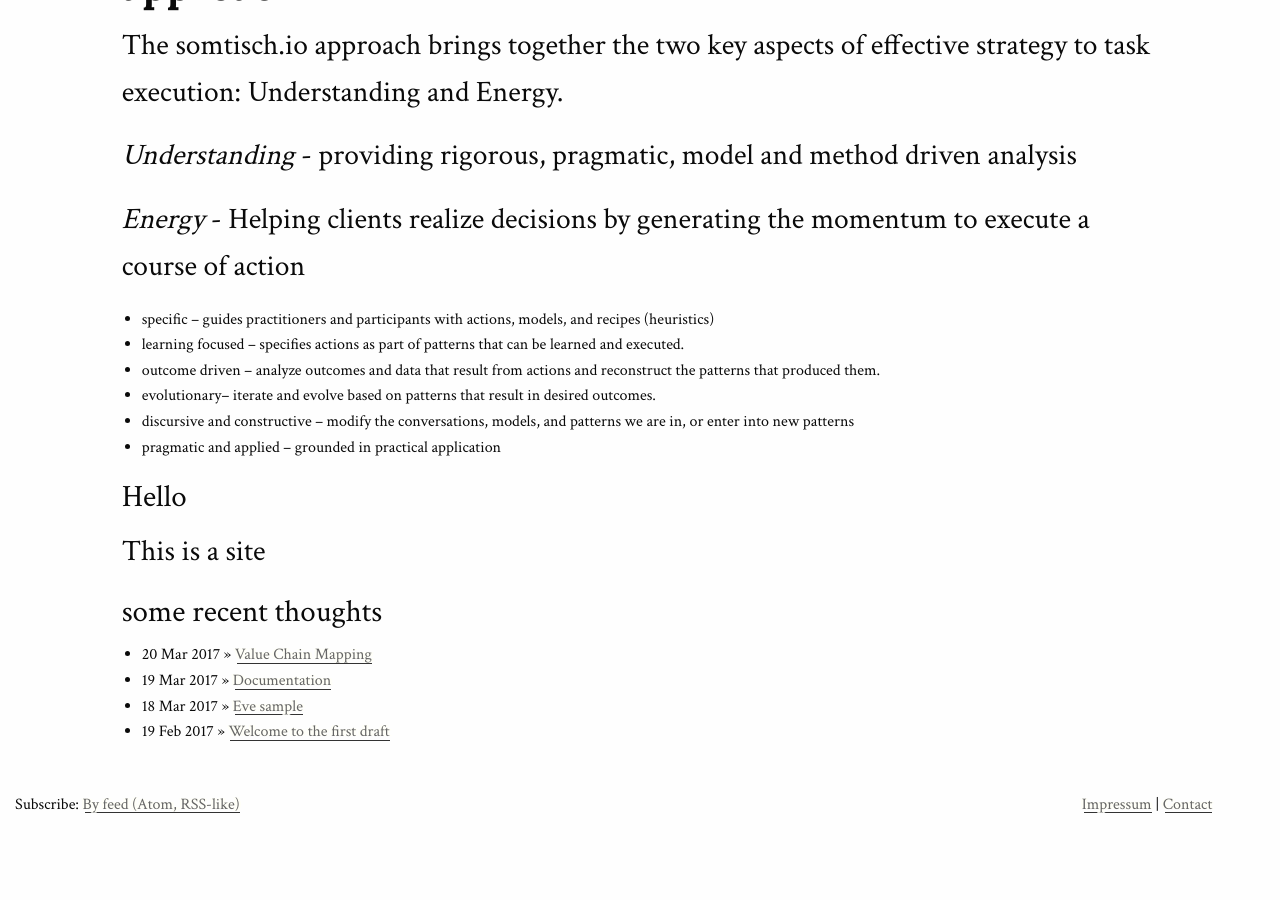
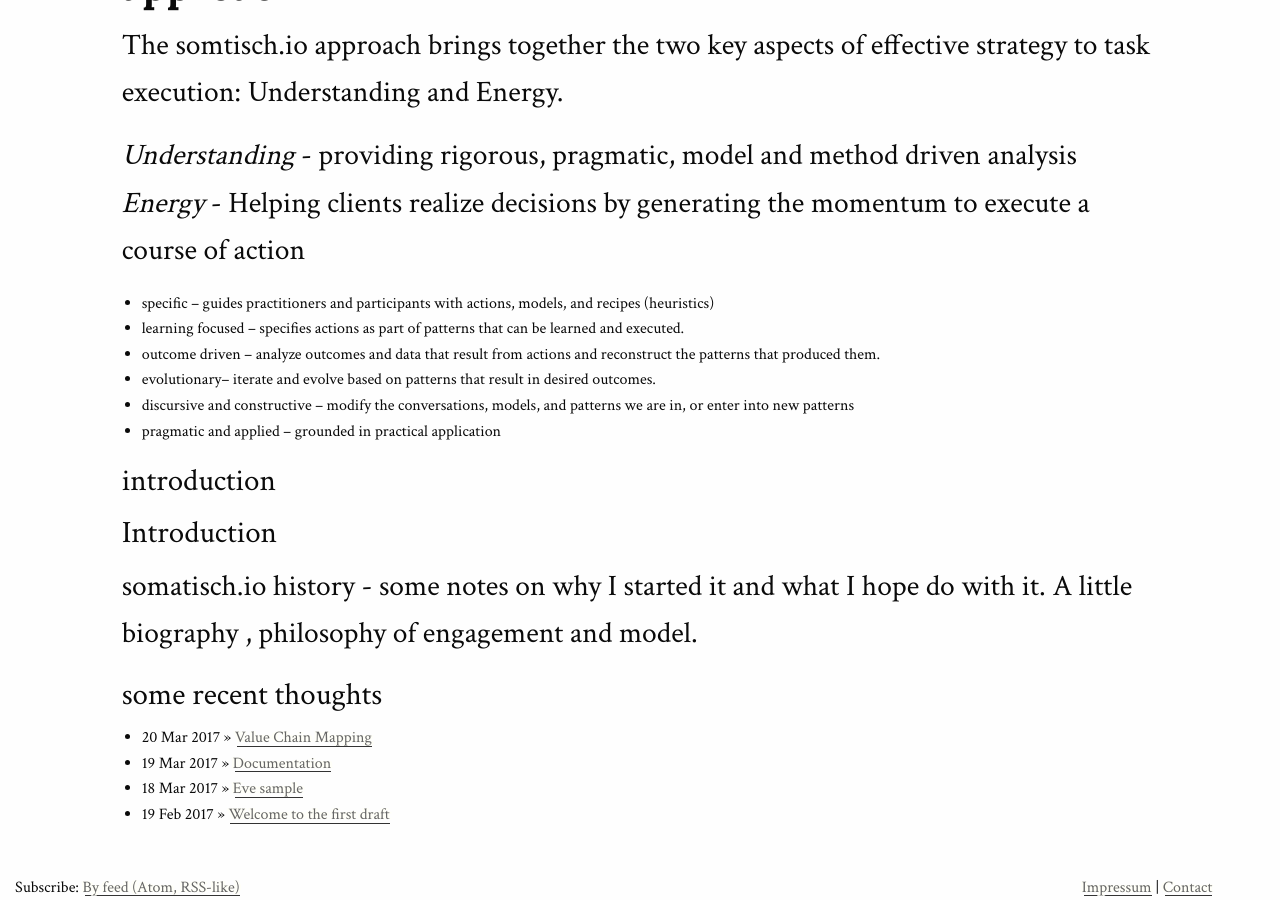
Before and after one commit to somatisch/somatisch-site, a Jekyll site: the page built from index.md, in a window 1280 px wide and 900 px high, scrolled down 774 px. Built offline with Jekyll 4.4.1, drawn with Linux system fonts in a browser that asks for light colours; nearby versions of some CDN libraries; before the commit the page ends 1591 px from its top, so only the background shows below that.

Commit message:
some minor edits

```diff
--- a/_includes/introduction.md
+++ b/_includes/introduction.md
@@ -1,2 +1,2 @@
-### Hello
-This is a site
+### Introduction
+somatisch.io history - some notes on why I started it and what I hope do with it.  A little biography , philosophy of engagement and model.
--- a/index.md
+++ b/index.md
@@ -18,7 +18,6 @@
 The somtisch.io approach brings together the two key aspects of effective strategy to task execution: Understanding and Energy.
 
 *Understanding* - providing rigorous, pragmatic, model and method driven analysis
-
 *Energy* - Helping clients realize decisions  by generating the momentum to execute a course of action
 
 - specific – guides practitioners and participants with actions, models, and recipes (heuristics)
@@ -28,6 +27,7 @@
 - discursive and constructive – modify the conversations, models, and patterns we are in, or enter into new patterns
 - pragmatic and applied – grounded in practical application
 
+### introduction
 {% include introduction.md %}
 
 ### some recent thoughts
```
